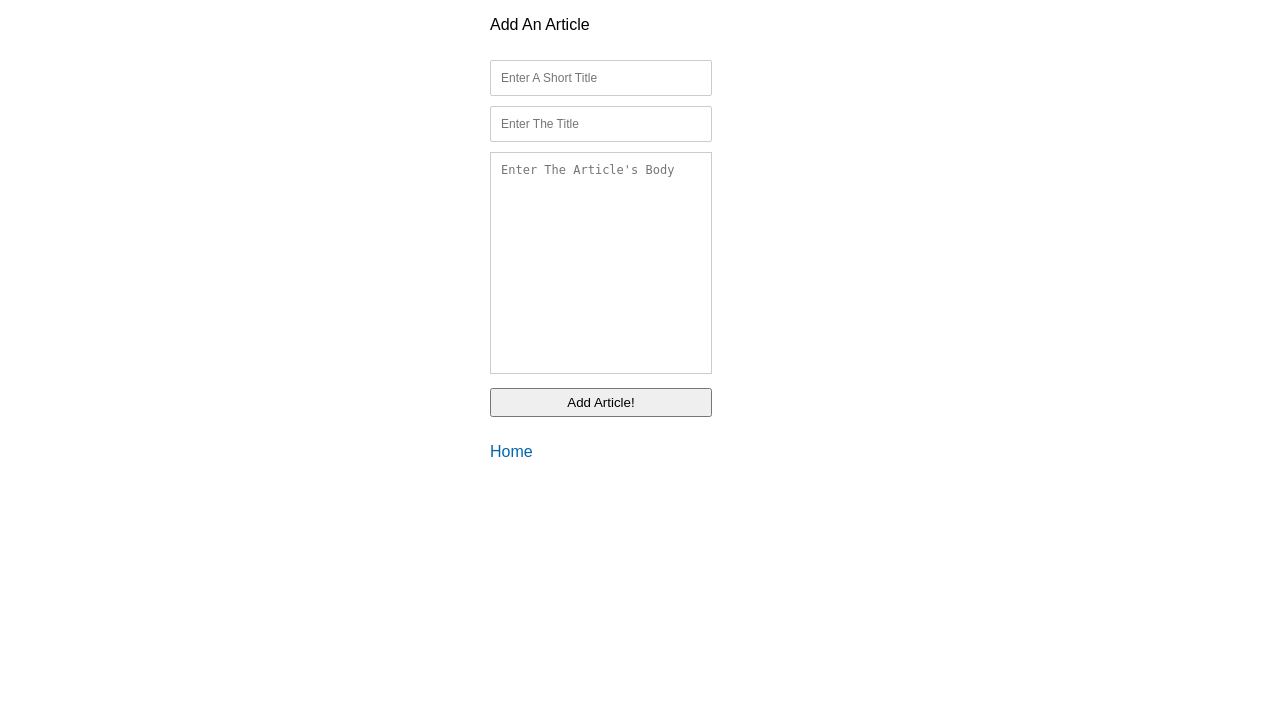
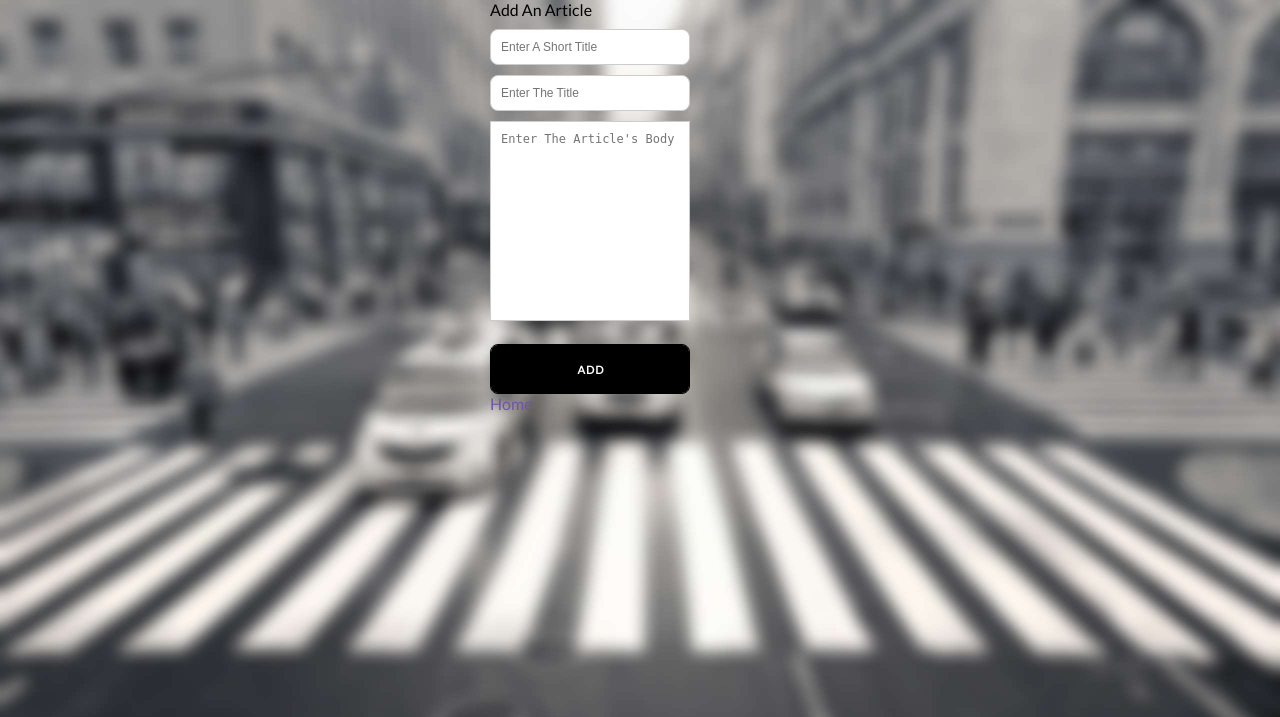
Before and after one commit to Mr-Hanks/Wiki-Application, a PHP site: page /addarticle.php in a window 1280 px wide. Shown: the top 717 px of the page. Run offline with PHP 8.4, Linux system fonts and the light colour scheme; a user stored in the database is signed in; grey boxes are pictures that could not be loaded.

Commit message:
CSS additions

```diff
--- a/addarticle.php
+++ b/addarticle.php
@@ -6,7 +6,7 @@ include("authorization.php");
     <head>
         <meta charset="utf-8">
         <title>Add An Article- Secured Page</title>
-        <link href="wiki.css" type="text/css" rel="stylesheet">
+        <link href="style.css" type="text/css" rel="stylesheet">
     </head>
 
     <?php
@@ -25,12 +25,12 @@ include("authorization.php");
         $db->query($sql);
 
         if($db){
-            echo "<div class ='form'>
+            echo "<div class ='other-form'>
             <h3>You have successfully added an article</h3>
             </div>";
         }
         else{
-            echo "<div class ='form'>
+            echo "<div class ='other-form'>
             <h3>Your article was not added</h3>
             </div>";
         }
@@ -38,15 +38,18 @@ include("authorization.php");
     ?>
 
     <body>
-        <div class="form">
+        <div class="other-form">
         <p>Add An Article</p>
 
-        <form action="addarticle.php" method=POST>
-            <input class="text" type="text" name="shortTitle" placeholder="Enter A Short Title"> <br>
-            <input class="text" type="text" name="title" placeholder="Enter The Title"> <br>
-            <textarea class="textbox" name="body" placeholder="Enter The Article's Body"></textarea> <br>
-            <input class="textbttn" type="submit" value="Add Article!" class="textbttn">
-        </form>
+            <form action="addarticle.php" method=POST>
+                <input class="text" type="text" name="shortTitle" placeholder="Enter A Short Title"> <br>
+                <input class="text" type="text" name="title" placeholder="Enter The Title"> <br>
+                <textarea class="textbox" name="body" placeholder="Enter The Article's Body"></textarea> <br>
+                <div class="button-container-1">
+                    <span class="mas">ADD</span>
+                    <button id='work' type="submit" name="Hover">ADD</button>
+                </div>
+            </form>
 
         <p><a href="wiki.php?short_title=371">Home</a></p>
         </div>
--- /dev/null
+++ b/style.css
@@ -0,0 +1,281 @@
+@import url("https://fonts.googleapis.com/css?family=Lato:100,300,400");
+@import url("https://fonts.googleapis.com/css?family=Roboto:100");
+* {
+  margin: 0;
+  padding: 0;
+  box-sizing: border-box;
+}
+
+body {
+  font-family:'Lato', Sans-Serif;
+  background-image:url("assets/blur.jpg");
+  background-size: cover;
+}
+
+.clearfix:before, .clearfix:after{
+  content: "";
+  display: table;
+}
+.clearfix:after{
+  clear: both;
+}
+a{
+  color: #7053aa;
+  text-decoration:none;
+}
+a:hover{
+  text-decoration:underline;
+}
+
+.other-form{
+  width: 300px;
+  margin: 0 auto;
+}
+
+.login-form{
+  width: 300px;
+  margin-top: -270px;
+  margin-left: 1000px;
+}
+
+.opacity{
+  opacity: 0.5;
+}
+
+.logo{
+  margin-top: 300px;
+  margin-left: 600px;
+}
+.text{
+  width: 200px;
+  border-radius: 8px;
+  border: 1px solid #CCC;
+  padding: 10px;
+  color: #333;
+  font-size: 12px;
+  margin-top: 10px;
+}
+.textbox{
+  height:200px;
+  width:200px;
+  border: 1px solid #CCC;
+  padding: 10px;
+  color: #333;
+  font-size: 12px;
+  margin-top: 10px;
+  resize: none;
+}
+.submitbttn{
+  padding: 10px 25px 8px;
+  color: #fff;
+  background-color: #0067ab;
+  text-shadow: rgba(0,0,0,0.24) 0 1px 0;
+  font-size: 16px;
+  box-shadow: rgba(255,255,255,0.24) 0 2px 0 0 inset,#fff 0 1px 0 0;
+  border: 1px solid #0164a5;
+  border-radius: 2px;
+  margin-top: 10px;
+  cursor:pointer;
+}
+.submit:hover {
+  background-color: #024978;
+}
+.textbttn {
+  padding: 5px;
+  margin-bottom: 30px;
+  width: 222px;
+  margin: 10px auto;
+}
+
+.header {
+  text-align: center;
+  font-family: "Roboto", sans-serif;
+  font-size: 34px;
+  margin-top: 12vh;
+}
+
+.footer {
+  text-align: center;
+  font-family: "Lato", sans-serif;
+  font-weight: 300;
+  font-size: 20px;
+  margin-top: 15vh;
+}
+
+.button-container-1 {
+  position: relative;
+  width: 200px;
+  height: 50px;
+  margin-left: 0px;
+  margin-right: auto;
+  margin-top: 20px;
+  overflow: hidden;
+  border: 1px solid;
+  font-family: "Lato", sans-serif;
+  font-weight: 300;
+  font-size: 20px;
+  transition: 0.5s;
+  letter-spacing: 1px;
+  border-radius: 8px;
+}
+.button-container-1 button {
+  width: 101%;
+  height: 100%;
+  font-family: "Lato", sans-serif;
+  font-weight: 300;
+  font-size: 11px;
+  letter-spacing: 1px;
+  font-weight: bold;
+  background: #000;
+  -webkit-mask: url("https://raw.githubusercontent.com/robin-dela/css-mask-animation/master/img/nature-sprite.png");
+  mask: url("https://raw.githubusercontent.com/robin-dela/css-mask-animation/master/img/nature-sprite.png");
+  -webkit-mask-size: 2300% 100%;
+  mask-size: 2300% 100%;
+  border: none;
+  color: #fff;
+  cursor: pointer;
+  -webkit-animation: ani2 0.7s steps(22) forwards;
+  animation: ani2 0.7s steps(22) forwards;
+}
+.button-container-1 button:hover {
+  -webkit-animation: ani 0.7s steps(22) forwards;
+  animation: ani 0.7s steps(22) forwards;
+}
+
+.button-container-2 {
+  position: relative;
+  width: 100px;
+  height: 50px;
+  margin-left: auto;
+  margin-right: auto;
+  margin-top: 7vh;
+  overflow: hidden;
+  border: 1px solid #000;
+  font-family: "Lato", sans-serif;
+  font-weight: 300;
+  transition: 0.5s;
+  letter-spacing: 1px;
+  border-radius: 8px;
+}
+.button-container-2 button {
+  width: 101%;
+  height: 100%;
+  font-family: "Lato", sans-serif;
+  font-weight: 300;
+  font-size: 11px;
+  letter-spacing: 1px;
+  font-weight: bold;
+  background: #000;
+  -webkit-mask: url("https://raw.githubusercontent.com/robin-dela/css-mask-animation/master/img/urban-sprite.png");
+  mask: url("https://raw.githubusercontent.com/robin-dela/css-mask-animation/master/img/urban-sprite.png");
+  -webkit-mask-size: 3000% 100%;
+  mask-size: 3000% 100%;
+  border: none;
+  color: #fff;
+  cursor: pointer;
+  -webkit-animation: ani2 0.7s steps(29) forwards;
+  animation: ani2 0.7s steps(29) forwards;
+}
+.button-container-2 button:hover {
+  -webkit-animation: ani 0.7s steps(29) forwards;
+  animation: ani 0.7s steps(29) forwards;
+}
+
+.mas {
+  position: absolute;
+  color: #000;
+  text-align: center;
+  width: 101%;
+  font-family: "Lato", sans-serif;
+  font-weight: 300;
+  position: absolute;
+  font-size: 11px;
+  margin-top: 17px;
+  overflow: hidden;
+  font-weight: bold;
+}
+
+@-webkit-keyframes ani {
+  from {
+    -webkit-mask-position: 0 0;
+    mask-position: 0 0;
+  }
+  to {
+    -webkit-mask-position: 100% 0;
+    mask-position: 100% 0;
+  }
+}
+@keyframes ani {
+  from {
+    -webkit-mask-position: 0 0;
+    mask-position: 0 0;
+  }
+  to {
+    -webkit-mask-position: 100% 0;
+    mask-position: 100% 0;
+  }
+}
+@-webkit-keyframes ani2 {
+  from {
+    -webkit-mask-position: 100% 0;
+    mask-position: 100% 0;
+  }
+  to {
+    -webkit-mask-position: 0 0;
+    mask-position: 0 0;
+  }
+}
+@keyframes ani2 {
+  from {
+    -webkit-mask-position: 100% 0;
+    mask-position: 100% 0;
+  }
+  to {
+    -webkit-mask-position: 0 0;
+    mask-position: 0 0;
+  }
+}
+a {
+  color: #7053aa;
+}
+
+.button-container-3 {
+  position: relative;
+  width: 100px;
+  height: 50px;
+  margin-left: auto;
+  margin-right: auto;
+  margin-top: 8vh;
+  overflow: hidden;
+  border: 1px solid #000;
+  font-family: "Lato", sans-serif;
+  font-weight: 300;
+  transition: 0.5s;
+  letter-spacing: 1px;
+  border-radius: 8px;
+}
+.button-container-3 button {
+  width: 101%;
+  height: 100%;
+  font-family: "Lato", sans-serif;
+  font-weight: 300;
+  font-size: 11px;
+  letter-spacing: 1px;
+  font-weight: bold;
+  background: #000;
+  -webkit-mask: url("https://raw.githubusercontent.com/pizza3/asset/master/natureSmaller.png");
+  mask: url("https://raw.githubusercontent.com/pizza3/asset/master/natureSmaller.png");
+  -webkit-mask-size: 7100% 100%;
+  mask-size: 7100% 100%;
+  border: none;
+  color: #fff;
+  cursor: pointer;
+  -webkit-animation: ani2 0.7s steps(70) forwards;
+  animation: ani2 0.7s steps(70) forwards;
+}
+.button-container-3 button:hover {
+  -webkit-animation: ani 0.7s steps(70) forwards;
+  animation: ani 0.7s steps(70) forwards;
+}
+
+/*# sourceMappingURL=wiki.map */
--- a/wiki.php
+++ b/wiki.php
@@ -16,12 +16,12 @@ $result = $con->query($query);
     <head>
         <title>Welcome</title>
         <meta charset="utf-8"/>
-        <link href="wiki.css" type="text/css" rel="stylesheet">
+        <link href="style.css" type="text/css" rel="stylesheet">
     </head>
 
 
     <body>
-        <div class="form">
+        <div class="other-form">
             <p>Welcome <?php echo $_SESSION['username']; ?>!</p>
             <p>See Our Articles Below!</p>
 
```
Also changed, not shown: createuser.php (+14 -12 lines), edit.php (+6 -3 lines), index.php (+15 -4 lines), login.php (+14 -10 lines), assets/bg.jpg (added), assets/blur.jpg (added), assets/pngegg.png (added), assets/purple-play-company-logo-741ADB4144-seeklogo.com.png (added), 1 other file.
